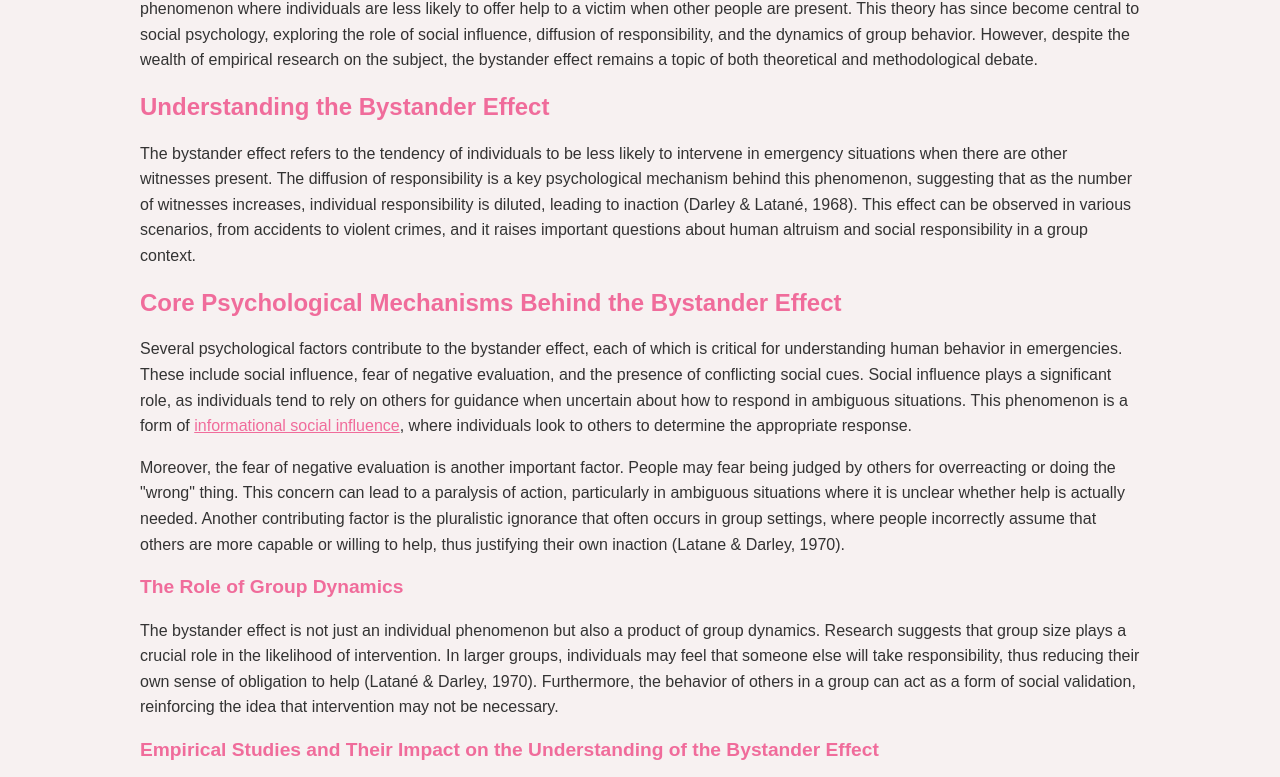
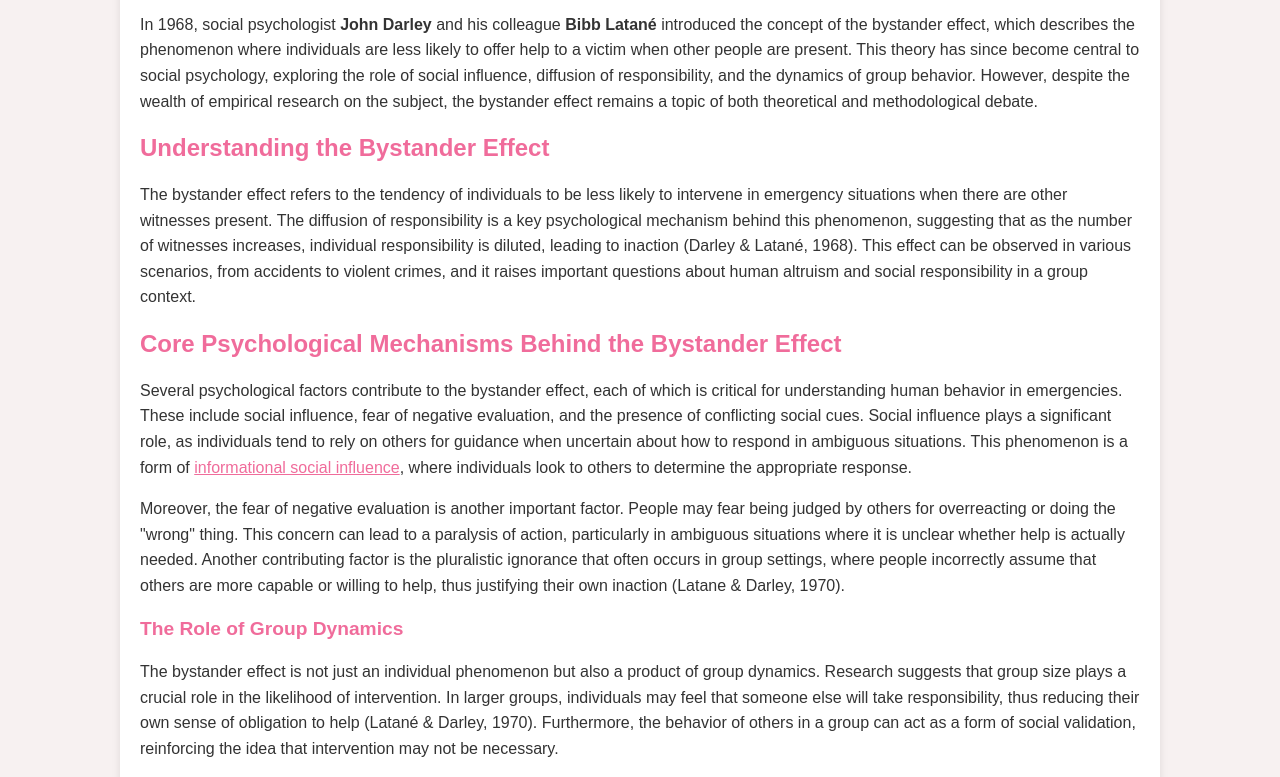
Before and after one commit to RVCK7/The-Bystander-effect-Why-do-people-stand-by, a plain HTML site: page index.html in a window 1280 px wide. Shown: the part 128-905 px from the top of the page. Drawn offline with Linux system fonts and the light colour scheme.

Commit message:
index.html

```diff
--- a/index.html
+++ b/index.html
@@ -31,12 +31,13 @@
             text-decoration: underline;
         }
         .container {
-            max-width: 1000px;
-            margin: 0 auto;
-        }
-        a {
-            color: #f06c9b;
-        }
+    max-width: 1000px;
+    margin: 0 auto;
+    background-color: #fff;
+    padding: 20px;
+    border-radius: 8px;
+    box-shadow: 0 4px 8px rgba(0, 0, 0, 0.1);
+}
     </style>
 </head>
 <body>
```
